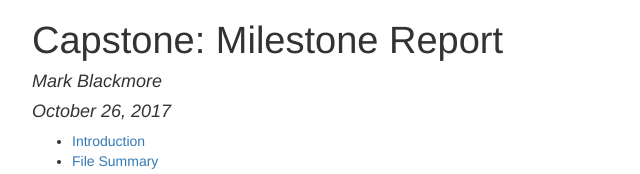
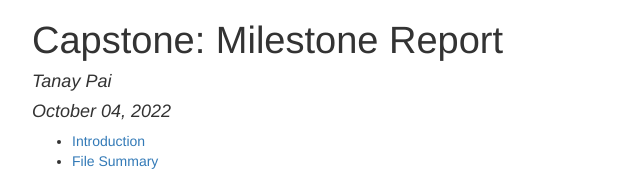
Before and after one commit to tanaypai/Data-Science-Capstone, a plain HTML site: page 03_Milestone_Report.html in a window 1280 px wide. Shown: the top 174 px of the page, 153-793 px from the left. Drawn offline with nearby package versions, Linux system fonts and the light colour scheme; some packages are replaced by stand-ins of ours.

Commit message:
Update 03_Milestone_Report.html

```diff
--- a/03_Milestone_Report.html
+++ b/03_Milestone_Report.html
@@ -9,9 +9,9 @@
 <meta name="generator" content="pandoc" />
 
 
-<meta name="author" content="Mark Blackmore" />
+<meta name="author" content="Tanay Pai" />
 
-<meta name="date" content="2017-10-26" />
+<meta name="date" content="2022-10-04" />
 
 <title>Capstone: Milestone Report</title>
 
@@ -118,8 +118,8 @@ $(document).ready(function () {
 
 
 <h1 class="title toc-ignore">Capstone: Milestone Report</h1>
-<h4 class="author"><em>Mark Blackmore</em></h4>
-<h4 class="date"><em>October 26, 2017</em></h4>
+<h4 class="author"><em>Tanay Pai</em></h4>
+<h4 class="date"><em>October 04, 2022</em></h4>
 
 </div>
 
```
